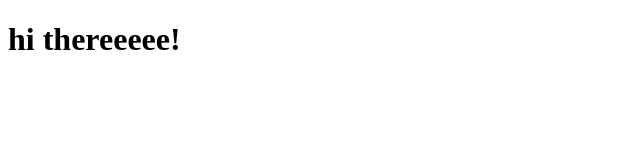
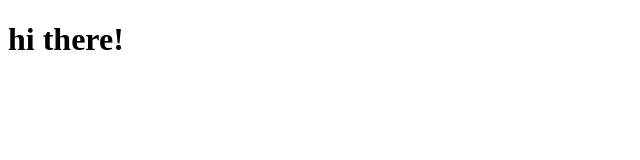
Before and after one commit to mykst17/mykst17.github.io, a plain HTML site: page index.html in a window 1280 px wide. Shown: the whole page, without its empty margins (0-640 px from the left). Drawn offline with Linux system fonts and the light colour scheme.

Commit message:
Update index.html

```diff
--- a/index.html
+++ b/index.html
@@ -6,6 +6,6 @@
     <title>Document</title>
   </head>
   <body>
-    <h1>hi thereeeee!</h1>
+    <h1>hi there!</h1>
   </body>
 </html>
```
